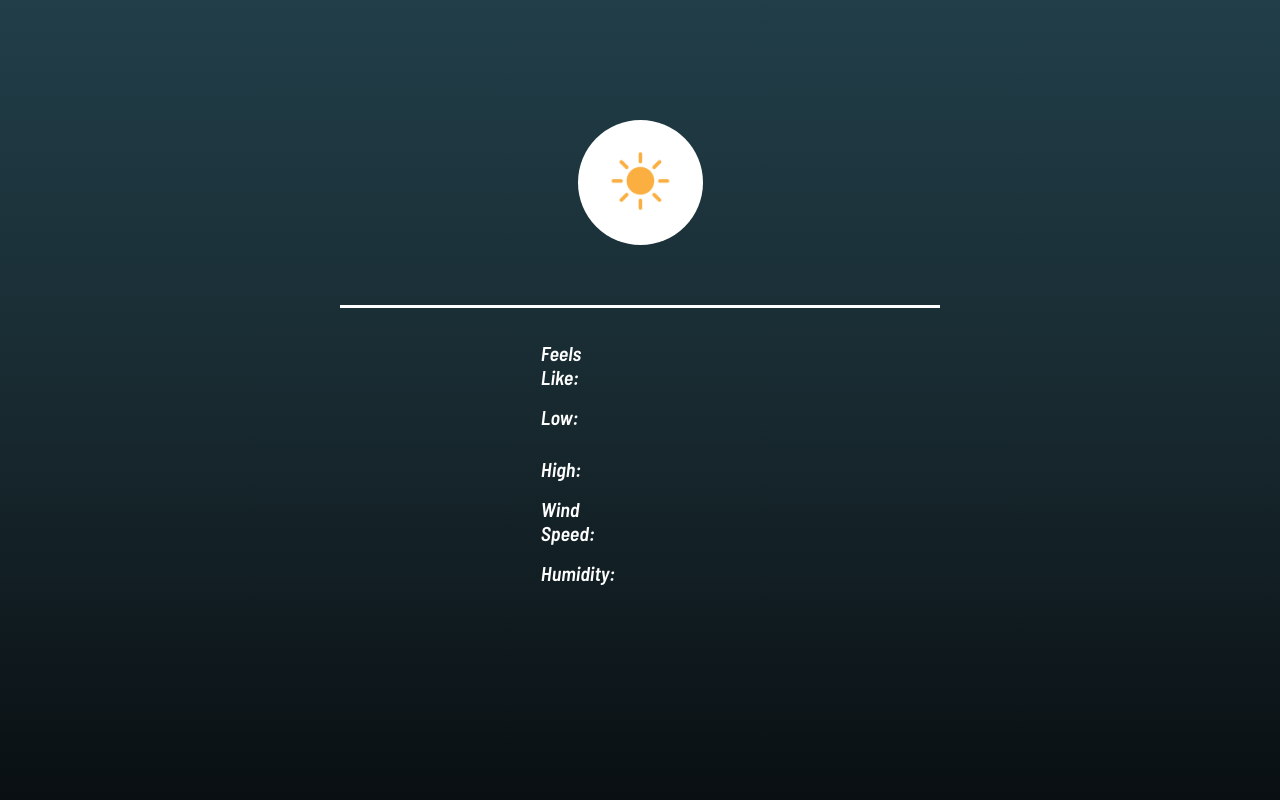
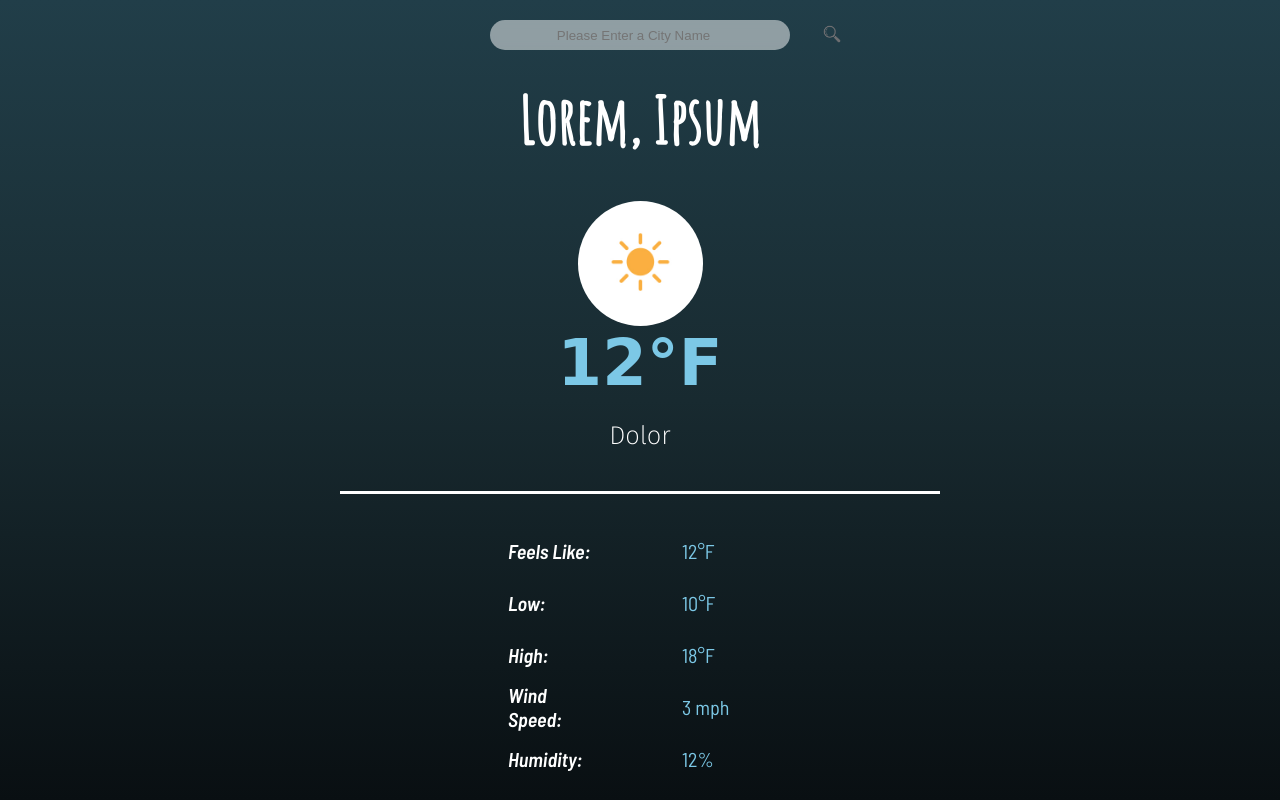
Before and after one commit to WheelerJT/Weather-App, a plain HTML site: page index.html in a window 1280 px wide. Drawn offline with Linux system fonts and the light colour scheme; no server answers; a web font is replaced by a local one.

Commit message:
added search box to index.html

```diff
--- a/index.html
+++ b/index.html
@@ -20,24 +20,31 @@
     <link href="https://fonts.googleapis.com/css2?family=Barlow+Semi+Condensed:ital,wght@0,400;1,600&display=swap" rel="stylesheet">
 </head>
 <body>
+    <div class="search-form-wrapper">
+        <form action="/search" method="get" id="search-form">
+            <input type="search" name="location-search" id="location-search" placeholder="Please Enter a City Name">
+            <button type="submit" id="search-button"></button>
+        </form>
+    </div>
+
     <header>
         <div class="location" >
             <h1 id="location">
-
+                Lorem, Ipsum
             </h1>
         </div>
 
         <div class="art-wrapper">
-            <img src="./weather-images/sunny.jpg" alt="Weather Image" id="art">
+            <img src="./images/sunny.jpg" alt="Weather Image" id="art">
         </div>
 
         <div class="temperature-wrapper">
-            <h1 id="temperature"></h1>
+            <h1 id="temperature">12&degF</h1>
         </div>
 
         <div class="weather-type-wrapper">
             <h3 id="weatherType">
-
+                Dolor
             </h3>
         </div>
     </header>
@@ -49,37 +56,37 @@
 
             <tr>
                 <td class="query">Feels Like:</td>
-                <td></td>
-                <td class="data" id="feelsLike"></td>
+                <td class="spacer"></td>
+                <td class="data" id="feelsLike">12&degF</td>
             </tr>
 
             <tr>
                 <td class="query">Low:</td>
-                <td></td>
-                <td class="data" id="tempMin"></td>
+                <td class="spacer"></td>
+                <td class="data" id="tempMin">10&degF</td>
             </tr>
 
             <tr>
                 <td class="query">High:</td>
-                <td></td>
-                <td class="data" id="tempMax"></td>
+                <td class="spacer"></td>
+                <td class="data" id="tempMax">18&degF</td>
             </tr>
 
             <tr>
                 <td class="query">Wind Speed:</td>
-                <td></td>
-                <td class="data" id="windSpeed"></td>
+                <td class="spacer"></td>
+                <td class="data" id="windSpeed">3 mph</td>
             </tr>
 
             <tr>
                 <td class="query">Humidity:</td>
-                <td></td>
-                <td class="data" id="humidity"></td>
+                <td class="spacer"></td>
+                <td class="data" id="humidity"> 12%</td>
             </tr>
         </table>
     </div>
     <script>
-        let image = './weather-images/';
+        let image = './images/';
         let time = new Date()
         let hours = time.getHours();
 
@@ -105,10 +112,10 @@
                 document.getElementById('feelsLike').innerHTML = data.main.feels_like.toString().slice(0, 2) + '&degF';
                 document.getElementById('tempMin').innerHTML = data.main.temp_min.toString().slice(0, 2) + '&degF';
                 document.getElementById('tempMax').innerHTML = data.main.temp_max.toString().slice(0, 2) + '&degF';
-                document.getElementById('windSpeed').innerHTML = data.wind.speed + 'mph';
+                document.getElementById('windSpeed').innerHTML = (data.wind.speed).toString().slice(0,3) + ' mph';
                 document.getElementById('humidity').innerHTML = data.main.humidity + '%';
 
-                switch(data.weather.main) {
+                switch(data.weather[0].main) {
                     case 'Clear':
                         if(hours < 5 || hours > 20) {
                             image += 'night.jpg';
--- a/style.css
+++ b/style.css
@@ -15,10 +15,54 @@ body {
     background: linear-gradient(rgb(109, 191, 226), rgb(108, 193, 226),rgb(33, 62, 73));
 }
 
+.search-form-wrapper {
+    height: 60px;
+    position: relative;
+}
+
+#location-search {
+    position: absolute;
+    left: 50%;
+    transform: translateX(-50%);
+    margin-top: 20px;
+    backdrop-filter: blur(4px);
+    -webkit-backdrop-filter: blur(4px);
+    background-color: rgba(255, 255, 255, 0.5);
+    width: 300px;
+    height: 30px;
+    border: none;
+    border-radius: 100px;
+    text-align: center;
+    color: rgb(92, 91, 91);
+    z-index: 1;
+}
+
+#location-search:focus {
+    outline: none;
+}
+
+#search-button {
+    position: absolute;
+    left: 65%;
+    transform: translateX(-50%);
+    margin-top: 24px;
+    background-color: rgba(255, 255, 255, 0);
+    background-image: url('./images/search-icon.png');
+    height: 20px;
+    width: 20px;
+    background-size: cover;
+    border: none;
+    z-index: 2;
+}
+
+#search-button:hover {
+    cursor: pointer;
+}
+
 .location {
     width: 100%;
     text-align: center;
-    padding-top: 80px;
+    padding-top: 20px;
     padding-bottom: 40px;
     font-size: 2em;
     color: white;
@@ -79,7 +123,7 @@ body {
 }
 
 td {
-    width: 60px;
+    width: 90px;
     height: 50px;
     color: white;
     font-family: 'Barlow Semi Condensed', sans-serif;
@@ -91,6 +135,10 @@ td {
     font-style: italic;
 }
 
+.spacer {
+    width: 80px;
+}
+
 .data {
     color: #ffae00;
 }
```
Also changed, not shown: images/cloudy.jpg (renamed from weather-images/cloudy.jpg), images/misty.jpg (renamed from weather-images/misty.jpg), images/night.jpg (renamed from weather-images/night.jpg), images/partly-cloudy.jpg (renamed from weather-images/partly-cloudy.jpg), images/raining.jpg (renamed from weather-images/raining.jpg), images/search-icon.png (added), images/snowing.jpg (renamed from weather-images/snowing.jpg), images/storm.jpg (renamed from weather-images/storm.jpg), images/sunny.jpg (renamed from weather-images/sunny.jpg).
